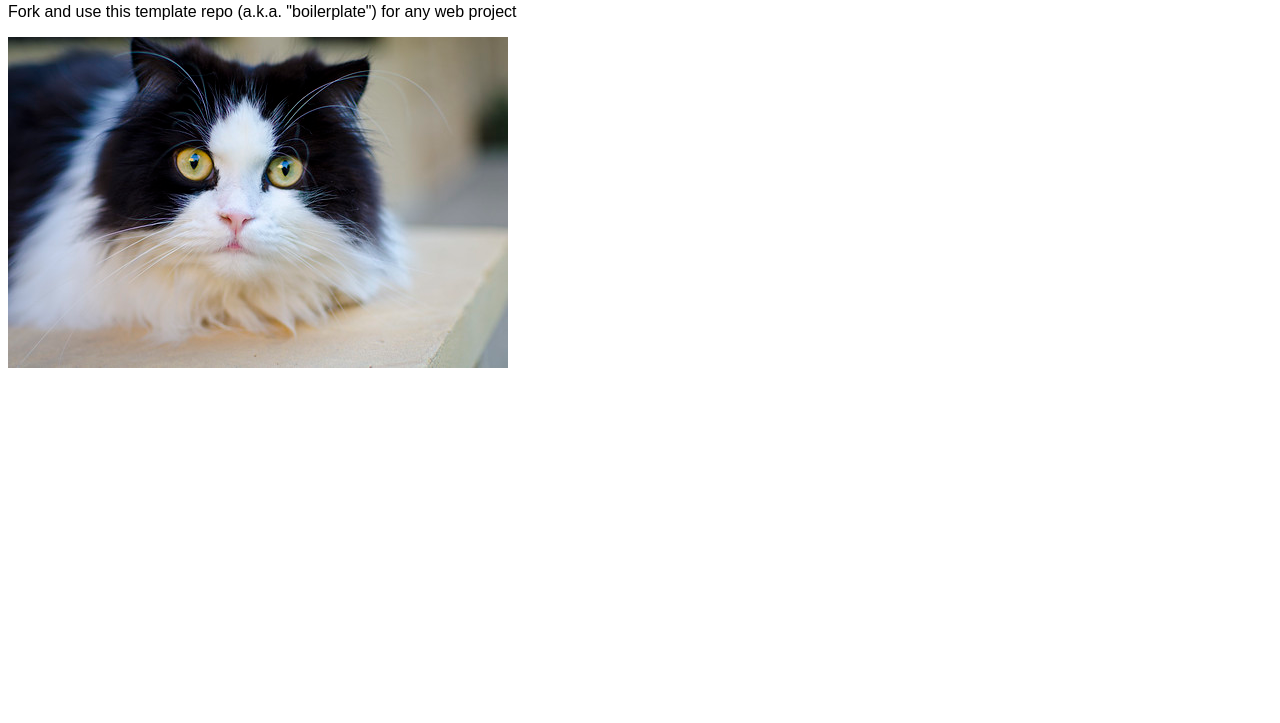
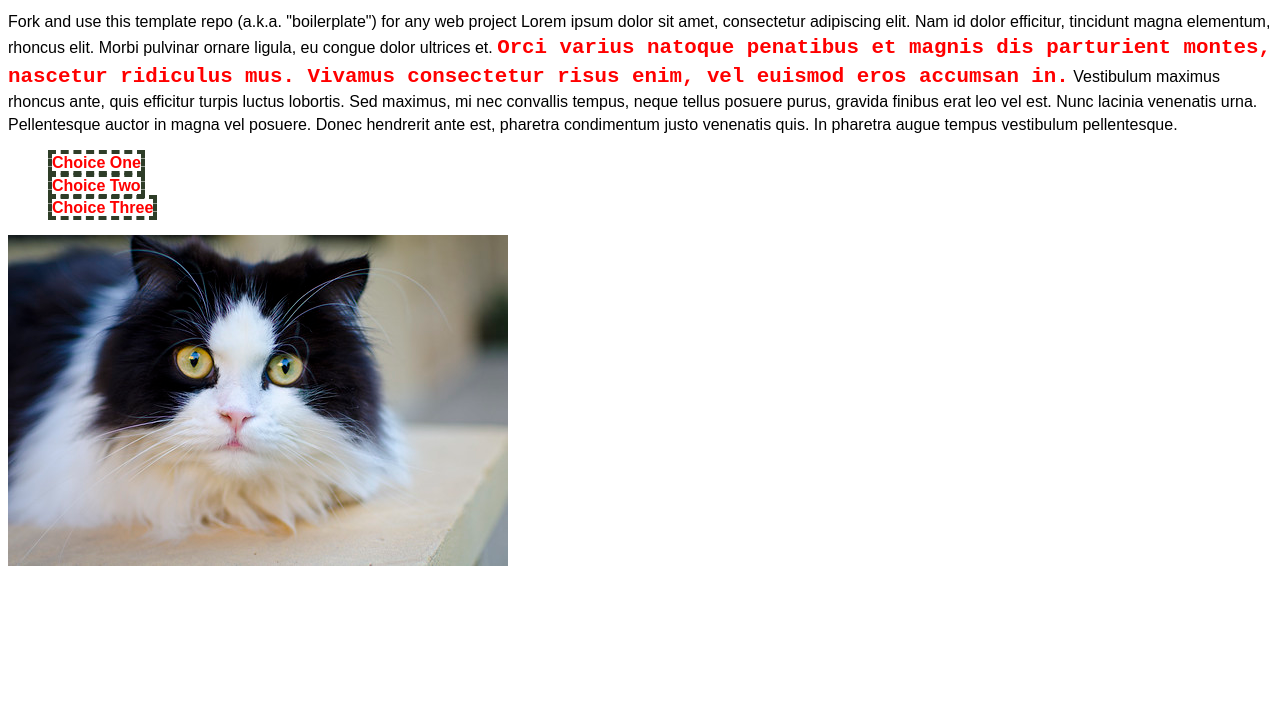
Before and after one commit to dal145735/hyperlink-narrative, a plain HTML site: page index.html in a window 1280 px wide. Shown: the part 77-800 px from the top of the page. Drawn offline with Linux system fonts and the light colour scheme.

Commit message:
added foundation

```diff
--- a/assets/css/styles.css
+++ b/assets/css/styles.css
@@ -2,4 +2,30 @@
 
 * {
 	font-family: Arial;
+	line-height: 1.4em;
 }
+
+p a {
+	font-family:'Courier New', Courier, monospace;
+	font-size: 1.3em;
+	color: red;
+	text-decoration: none;
+	font-weight: bold;
+}
+
+p a:hover {
+	color: dodgerblue;
+	border-bottom: 2px dotted dodgerblue;
+}
+
+ul.choices {
+	list-style-type: none;
+	width: 90%;
+}
+
+ul.choices li a {
+	color: red;
+	text-decoration: none;
+	font-weight: bold;
+	border: 4px dashed #2e3d28;
+}
--- a/index.html
+++ b/index.html
@@ -8,7 +8,14 @@
 <body>
 
 	<h1>Website Template</h1>
-	<p>Fork and use this template repo (a.k.a. "boilerplate") for any web project</p>
+	<p>Fork and use this template repo (a.k.a. "boilerplate") for any web project Lorem ipsum dolor sit amet, consectetur adipiscing elit. Nam id dolor efficitur, tincidunt magna elementum, rhoncus elit. Morbi pulvinar ornare ligula, eu congue dolor ultrices et. <a href="">Orci varius natoque penatibus et magnis dis parturient montes, nascetur ridiculus mus. Vivamus consectetur risus enim, vel euismod eros accumsan in.</a> Vestibulum maximus rhoncus ante, quis efficitur turpis luctus lobortis. Sed maximus, mi nec convallis tempus, neque tellus posuere purus, gravida finibus erat leo vel est. Nunc lacinia venenatis urna. Pellentesque auctor in magna vel posuere. Donec hendrerit ante est, pharetra condimentum justo venenatis quis. In pharetra augue tempus vestibulum pellentesque.</p>
+
+	<ul class="choices">
+		<li><a href="">Choice One</a></li>
+		<li><a href="">Choice Two</a></li>
+		<li><a href="">Choice Three</a></li>
+	</ul>
+
 	<img src="assets/img/cat.jpg" alt="">
 
 	<script src="./assets/js/main.js"></script>
```
